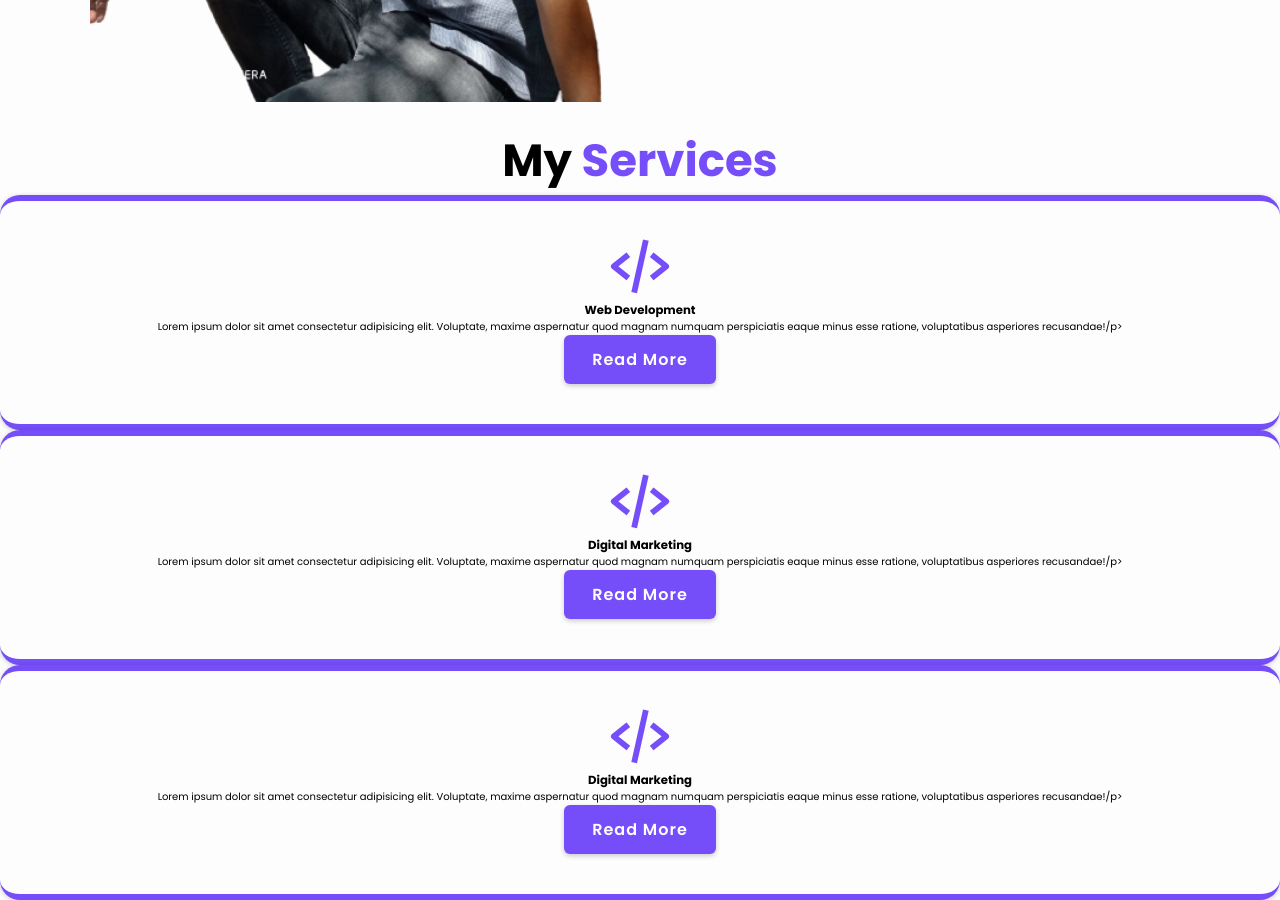
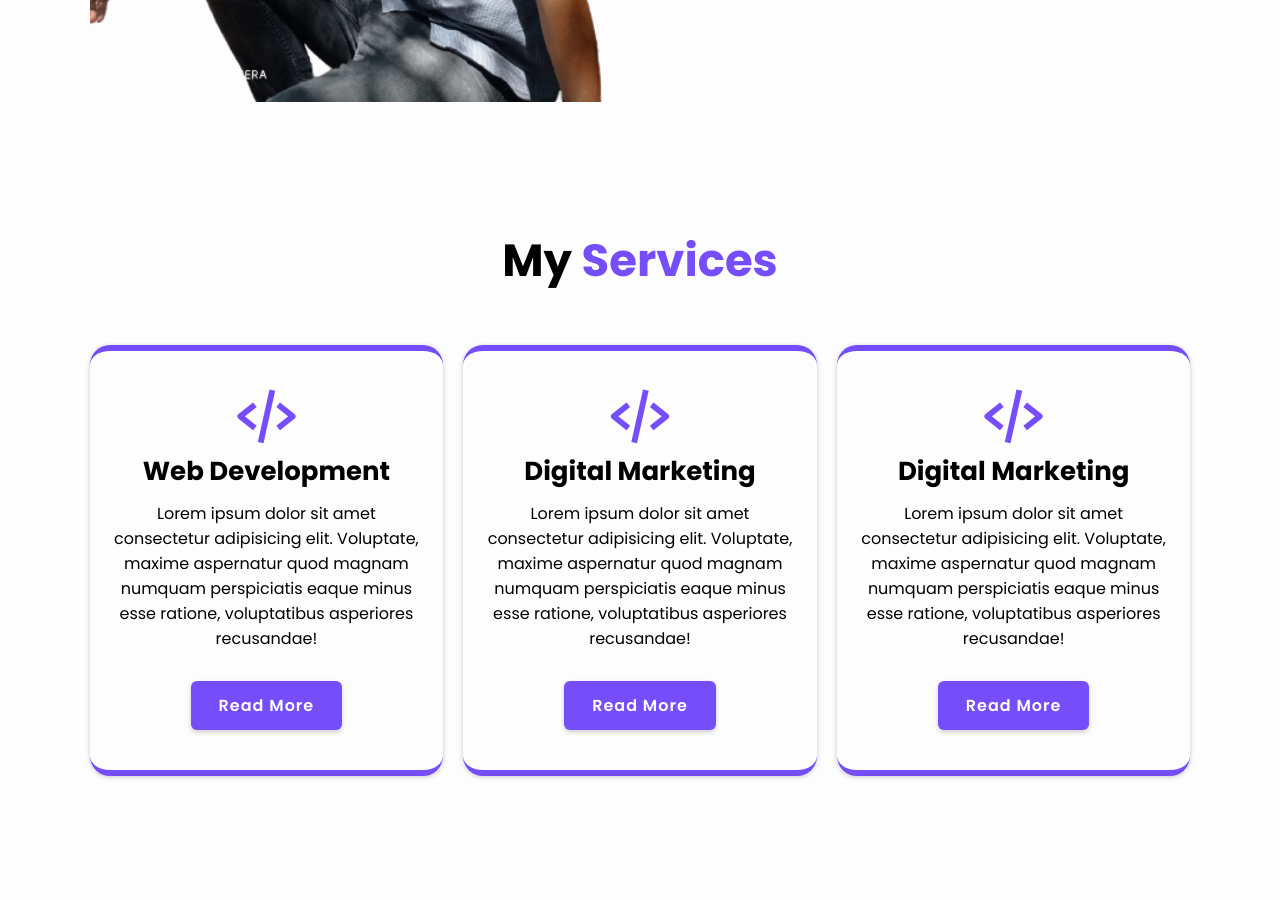
Before and after one commit to ING-JORGE2022/Mi-Portafolio, a website: page index.html in a window 1280 px wide. Shown: the part 1480-2380 px from the top of the page. After the commit the page ends 2326 px from the top, so only its background shows below. Drawn offline with nearby package versions, Linux system fonts and the light colour scheme.

Commit message:
avance 1.0.2 2:18am 4/05/2023

```diff
--- a/index.html
+++ b/index.html
@@ -95,7 +95,8 @@
         <a href="#" class="btn">Read More</a>
       </div>
     </section>
-    <!-- Services section desing -->
+    <!-- _______________________________Services section desing -->
+  <section class="services" id="services">
       <h2 class="heading">My <span>Services</span></h2>
 
       <div class="services-container">
@@ -105,7 +106,7 @@
           <p>
             Lorem ipsum dolor sit amet consectetur adipisicing elit. Voluptate,
             maxime aspernatur quod magnam numquam perspiciatis eaque minus esse
-          ratione, voluptatibus asperiores recusandae!/p>
+            ratione, voluptatibus asperiores recusandae!
           </p>
           <a href="#" class="btn">Read More</a>
         </div>
@@ -115,7 +116,7 @@
           <p>
             Lorem ipsum dolor sit amet consectetur adipisicing elit. Voluptate,
             maxime aspernatur quod magnam numquam perspiciatis eaque minus esse
-          ratione, voluptatibus asperiores recusandae!/p>
+            ratione, voluptatibus asperiores recusandae!
           </p>
           <a href="#" class="btn">Read More</a>
         </div>
@@ -125,11 +126,12 @@
           <p>
             Lorem ipsum dolor sit amet consectetur adipisicing elit. Voluptate,
             maxime aspernatur quod magnam numquam perspiciatis eaque minus esse
-          ratione, voluptatibus asperiores recusandae!/p>
+            ratione, voluptatibus asperiores recusandae!
           </p>
           <a href="#" class="btn">Read More</a>
+
         </div>
-    </div>
+
     <!-- ruta del javascript -->
     <script src="./Js/script.js"></script>
   </body>
--- a/sass/componets/_services.scss
+++ b/sass/componets/_services.scss
@@ -1,10 +1,19 @@
 @import "../ultis/variables.scss";
+
+.services{
+    min-height:auto;
+    padding-bottom: 7rem;
+}
+.services h2{
+    margin-bottom: 5rem;
+}
 .services .services-container{
     display: flex;
     justify-content: center;
     align-items: center;
     flex-wrap: wrap;
     gap: 2rem;
+
 }
 .services-container .services-box{
     flex: 1 1 30rem;
@@ -15,8 +24,27 @@
     text-align: center;
     border-top: .6rem solid $main-color;
     border-bottom: .6rem solid $main-color;
+    transition: .5s ease;
+}
+.services-container .services-box:hover{
+box-shadow: 0 .1rem 2rem $shadow-color;
+transform:  scale(1.02);
 }
 .services-box i{
     font-size:7rem;
     color: $main-color;
 }
+.services-box h3{
+    font-size:2.6rem;
+    transition: .5s ease;
+}
+.services-box:hover h3{
+color: $main-color;
+}
+
+
+
+.services-box p{
+    font-size: 1.6rem;
+    margin:1rem 0 3rem;
+}
```
Also changed, not shown: css/main.min.css, 1 other file. Lines whose indentation alone changed are shown as unchanged.
